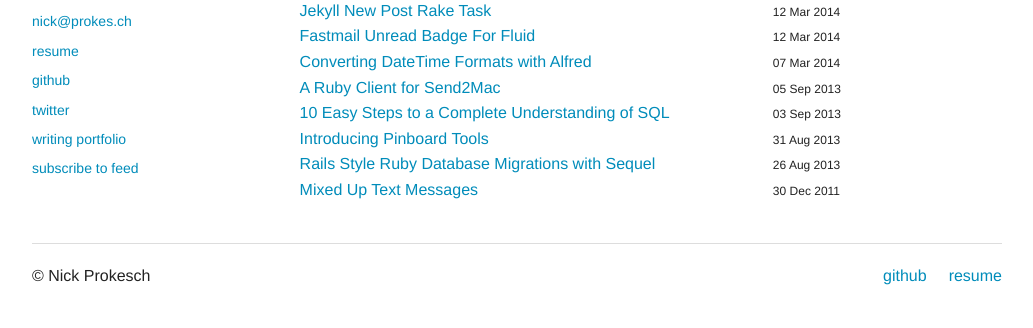
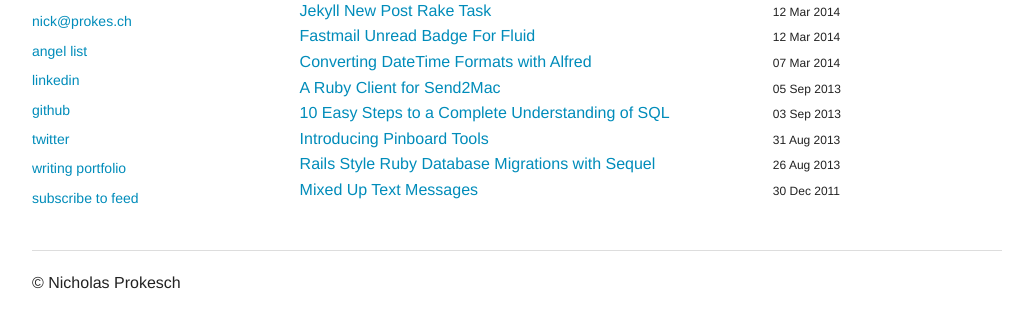
Before and after one commit to prokizzle/prokizzle.github.io, a Jekyll site: the page built from index.html, in a window 1280 px wide, cut to the strip 233-910 px from the top of the page. Shown: the top 328 px of the strip, without its empty margins (123-1156 px from the left). Built offline with Jekyll 4.4.1, drawn with Linux system fonts in a browser that asks for light colours; Markdown is read by kramdown in place of the engine named in the settings.

Commit message:
Update social links

```diff
--- a/_layouts/default.html
+++ b/_layouts/default.html
@@ -28,9 +28,8 @@
             <ul class="side-nav show-for-medium-up">
                 <li><a href="mailto:{{ site.email }}">{{ site.email }}</a>
                 </li>
-                <li>
-                    <a href="{{ site.url }}/cv" target="_blank">resume</a>
-                </li>
+                <li><a href="https://angel.co/nick-prokesch" target="_blank">angel list</a></li>
+                <li><a href="https://www.linkedin.com/pub/nick-prokesch/8/523/b24" target="_blank">linkedin</a></li>
                 <li>
                     <a href="https://github.com/{{ site.github_name }}">github</a>
                 </li>
@@ -87,13 +85,7 @@
             <hr>
             <div class="row">
                 <div class="large-6 small-6 columns">
-                    <p>&copy Nick Prokesch</p>
-                </div>
-                <div class="large-6 small-4 columns">
-                    <ul class="inline-list right">
-                        <li><a href="http://github.com/prokizzle">github</a></li>
-                        <li><a href="http://nick.prokes.ch/cv">resume</a></li>
-                    </ul>
+                    <p>&copy Nicholas Prokesch</p>
                 </div>
             </div>
         </div>
```
Also changed, not shown: other parts of _layouts/default.html (+0 -1 lines).
